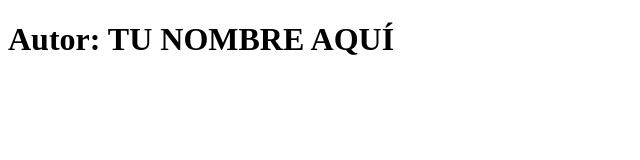
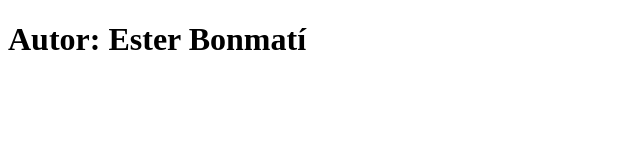
Before and after one commit to Ter15/practica_vuejs_componentes, a website: page index.html in a window 1280 px wide. Shown: the whole page, without its empty margins (0-640 px from the left). Drawn offline with Linux system fonts and the light colour scheme.

Commit message:
Primer paso hecho

```diff
--- a/index.html
+++ b/index.html
@@ -12,7 +12,7 @@
 
     <body>
 
-        <h1 id="autor">Autor: TU NOMBRE AQUÍ</h1>
+        <h1 id="autor">Autor: Ester Bonmatí</h1>
 
         <!-- https://vuejs.org/v2/guide/index.html -->
         <div id="app">
--- a/package.json
+++ b/package.json
@@ -10,7 +10,7 @@
   "author": "Pedro Prieto",
   "dependencies": {},
   "devDependencies": {
-    "chromedriver": "^96.0.0",
+    "chromedriver": "^97.0.0",
     "nightwatch": "^1.7.13",
     "serve-handler": "^6.1.3"
   }
```
Also changed, not shown: 1 other file.
